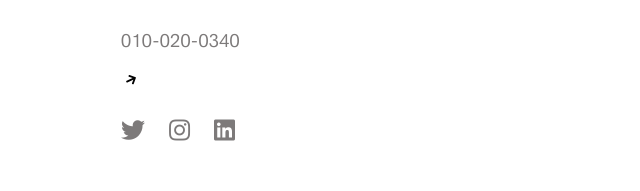
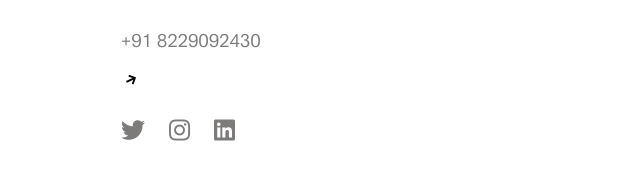
Before and after one commit to shandilyasaurav405/shandilyasaurav405.github.io, a plain HTML site: page index.html in a window 1280 px wide. Shown: the part 2774-2965 px from the top of the page, 629-1269 px from the left. Drawn offline with Linux system fonts and the light colour scheme.

Commit message:
Update index.html

```diff
--- a/index.html
+++ b/index.html
@@ -354,7 +354,7 @@
             <div class="mx-auto col-lg-4 col-md-6 col-12">
                 <h3 class="my-4 pt-4 pt-lg-0">Say hello</h3>
 
-                <p class="mb-1">010-020-0340</p>
+                <p class="mb-1">+91 8229092430</p>
 
                 <p>
                     <a href="#">
```
